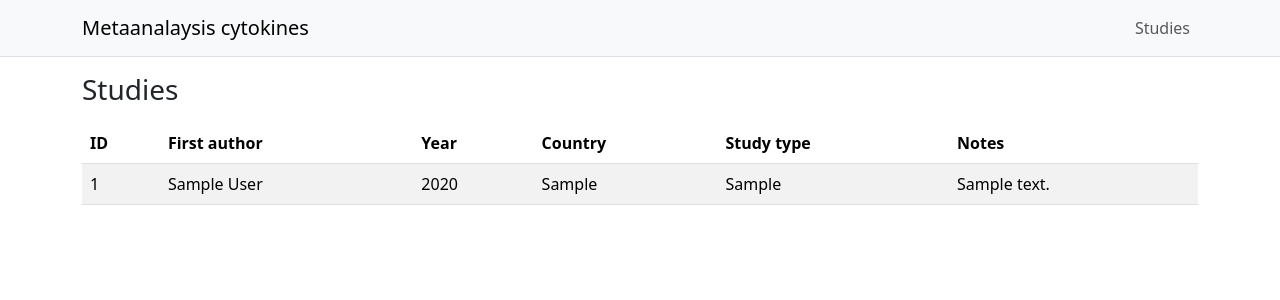
After one commit to plew99/cytokines_metaanalysis, a Flask app: page /studies in a window 1280 px wide. The commit adds this page. Shown: the top 300 px of the page. Run offline with Flask 3, Linux system fonts and the light colour scheme; tables that the repository leaves empty hold one stand-in row (values such as "Sample post").

Commit message:
Add studies database table and page

```diff
--- a/app/blueprints/core/routes.py
+++ b/app/blueprints/core/routes.py
@@ -1,6 +1,8 @@
 """Core routes for the application."""
 
 from flask import jsonify, render_template
+
+from app.models import Study
 
 from . import bp
 
@@ -15,3 +17,10 @@ def healthz():
 def index():
     """Application root."""
     return render_template("index.html")
+
+
+@bp.get("/studies")
+def studies():
+    """List available studies."""
+    all_studies = Study.query.order_by(Study.publication_year.desc()).all()
+    return render_template("studies.html", studies=all_studies)
--- a/app/templates/index.html
+++ b/app/templates/index.html
@@ -4,5 +4,5 @@
   <div class="d-flex align-items-center justify-content-between">
     <h1 class="h3 mb-3">Witaj w aplikacji metaanalizy</h1>
   </div>
-  <p class="text-secondary">Funkcje bazy danych zostały tymczasowo usunięte.</p>
+  <p class="text-secondary">Przejdź do zakładki <a href="{{ url_for('core.studies') }}">Studies</a>, aby zobaczyć badania.</p>
 {% endblock %}
--- a/app/templates/layout.html
+++ b/app/templates/layout.html
@@ -10,7 +10,9 @@
     <nav class="navbar navbar-expand-lg bg-body-tertiary border-bottom mb-3">
       <div class="container">
         <a class="navbar-brand" href="/">Metaanalaysis cytokines</a>
-        <div class="navbar-nav"></div>
+        <div class="navbar-nav">
+          <a class="nav-link" href="{{ url_for('core.studies') }}">Studies</a>
+        </div>
       </div>
     </nav>
 
--- /dev/null
+++ b/app/templates/studies.html
@@ -0,0 +1,35 @@
+{% extends "layout.html" %}
+{% block title %}Studies{% endblock %}
+{% block content %}
+  <div class="d-flex align-items-center justify-content-between">
+    <h1 class="h3 mb-3">Studies</h1>
+  </div>
+  {% if studies %}
+    <table class="table table-striped">
+      <thead>
+        <tr>
+          <th scope="col">ID</th>
+          <th scope="col">First author</th>
+          <th scope="col">Year</th>
+          <th scope="col">Country</th>
+          <th scope="col">Study type</th>
+          <th scope="col">Notes</th>
+        </tr>
+      </thead>
+      <tbody>
+        {% for study in studies %}
+          <tr>
+            <td>{{ study.study_id }}</td>
+            <td>{{ study.first_author }}</td>
+            <td>{{ study.publication_year }}</td>
+            <td>{{ study.country }}</td>
+            <td>{{ study.study_design }}</td>
+            <td>{{ study.notes }}</td>
+          </tr>
+        {% endfor %}
+      </tbody>
+    </table>
+  {% else %}
+    <p class="text-secondary">No studies found.</p>
+  {% endif %}
+{% endblock %}
--- a/requirements.txt
+++ b/requirements.txt
@@ -1,5 +1,6 @@
 # Core app
 Flask>=3.0.0,<4
+Flask-SQLAlchemy>=3.1
 python-dotenv>=1.0
 
 # Dev tooling
```
Also changed, not shown: app/__init__.py (+11 -0 lines), app/models.py (added, +19 -0 lines).
